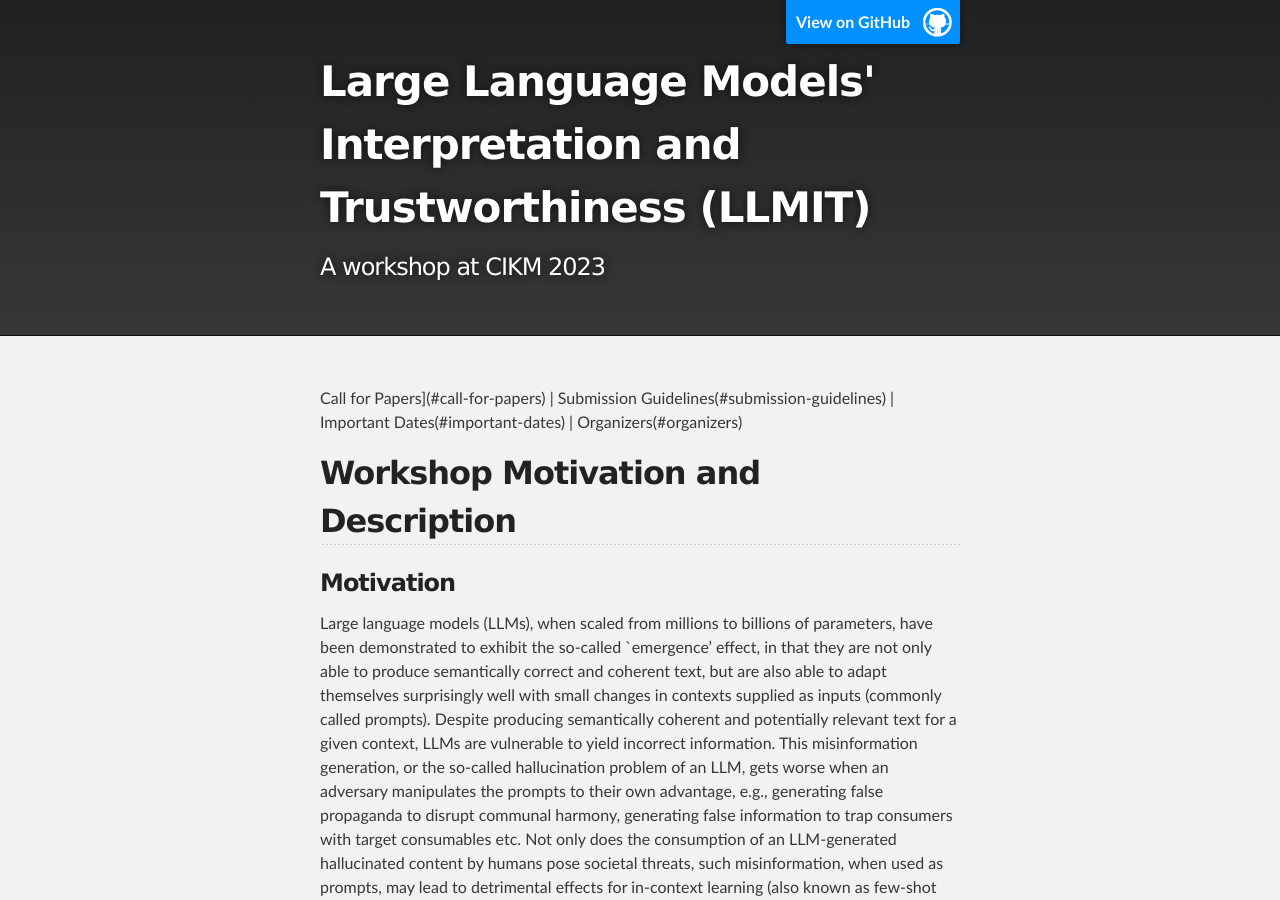
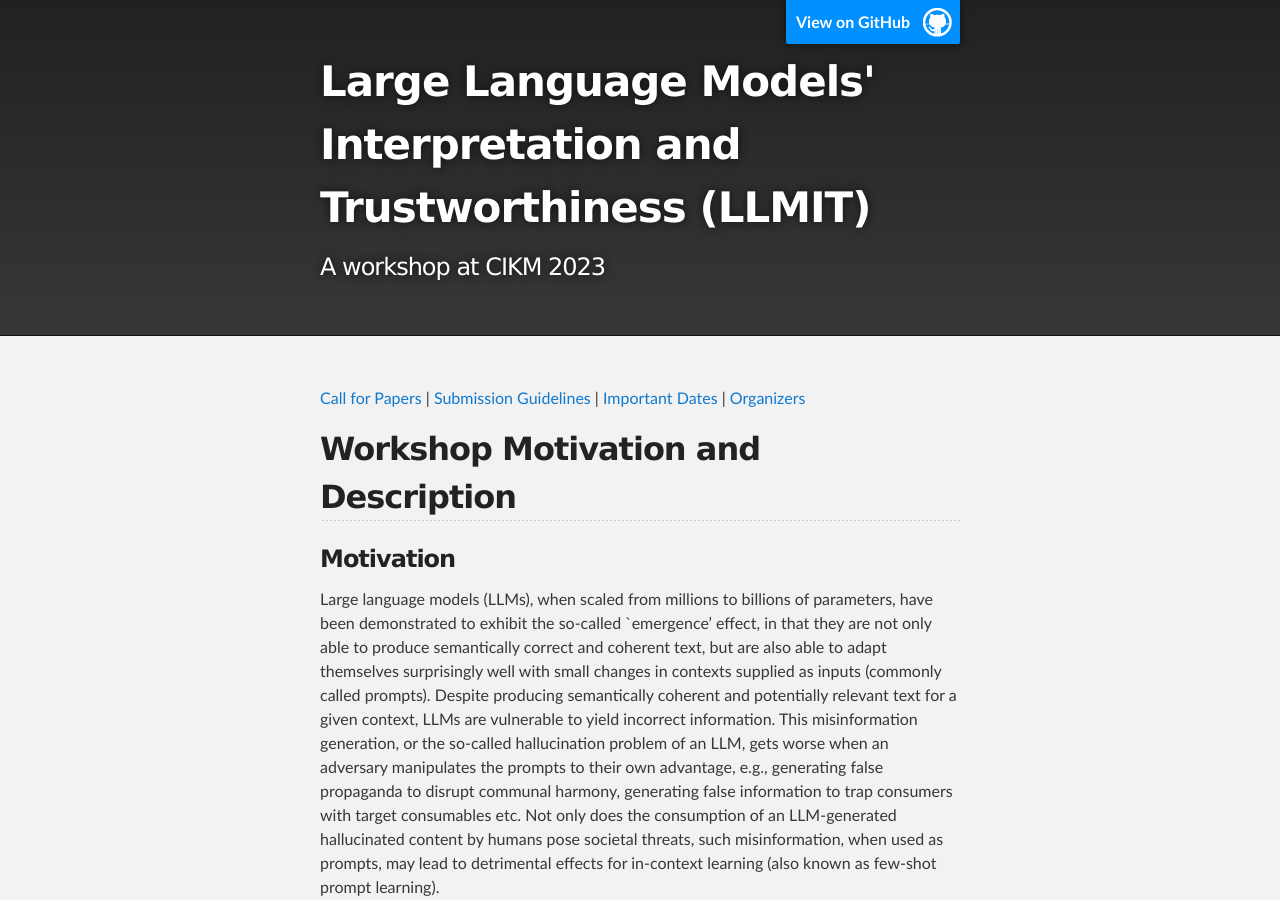
Before and after one commit to gdebasis/llmit, a Jekyll site: the page built from index.md, in a window 1280 px wide and 900 px high. Built offline with Jekyll 4.4.1, drawn with Linux system fonts in a browser that asks for light colours.

Commit message:
anchors added

```diff
--- a/index.md
+++ b/index.md
@@ -2,10 +2,10 @@
 layout: default
 ---
 
-Call for Papers](#call-for-papers) |
-Submission Guidelines(#submission-guidelines) |
-Important Dates(#important-dates) |
-Organizers(#organizers)
+[Call for Papers](#call-for-papers) |
+[Submission Guidelines](#submission-guidelines) |
+[Important Dates](#important-dates) |
+[Organizers](#organizers)
 
 ## Workshop Motivation and Description
 
```
